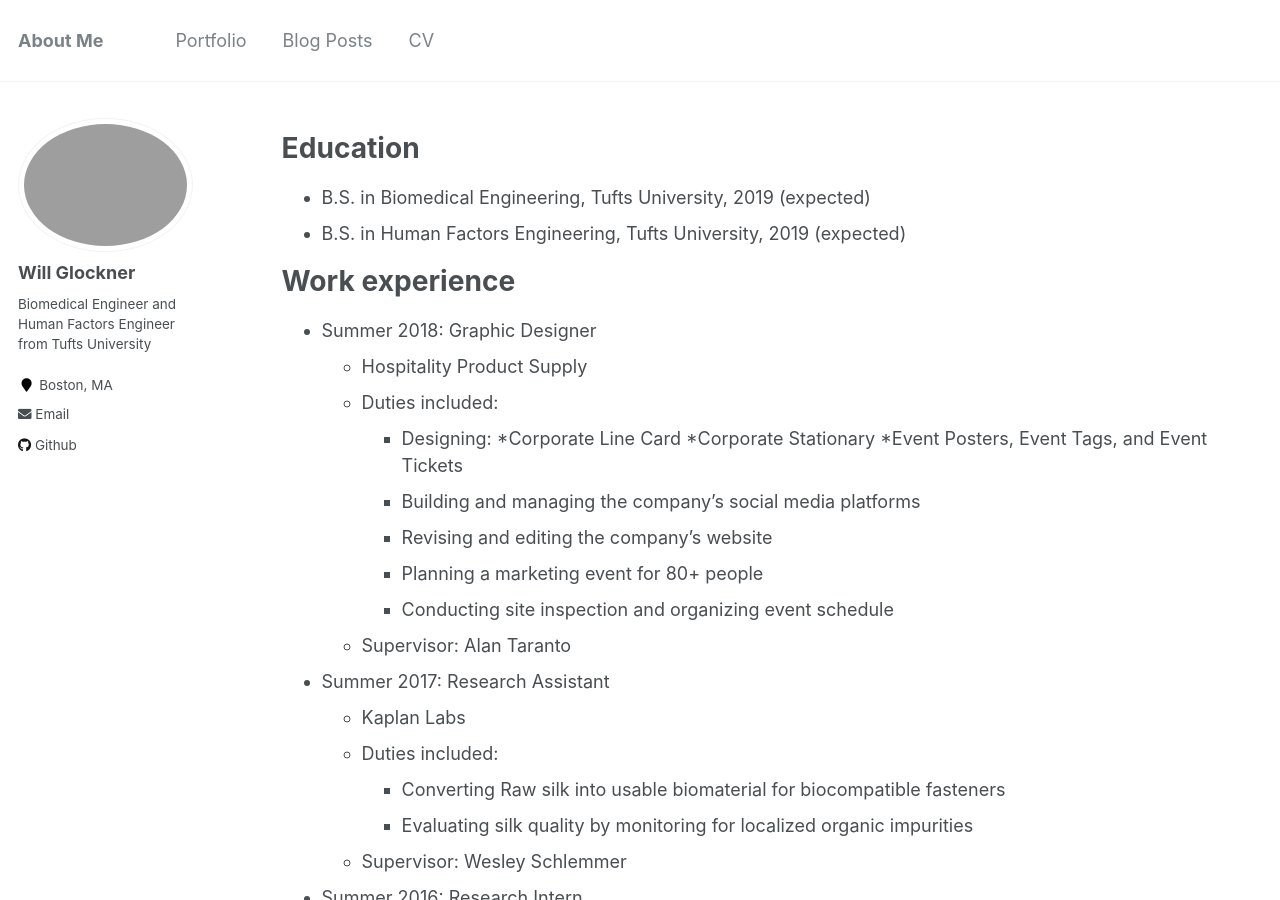
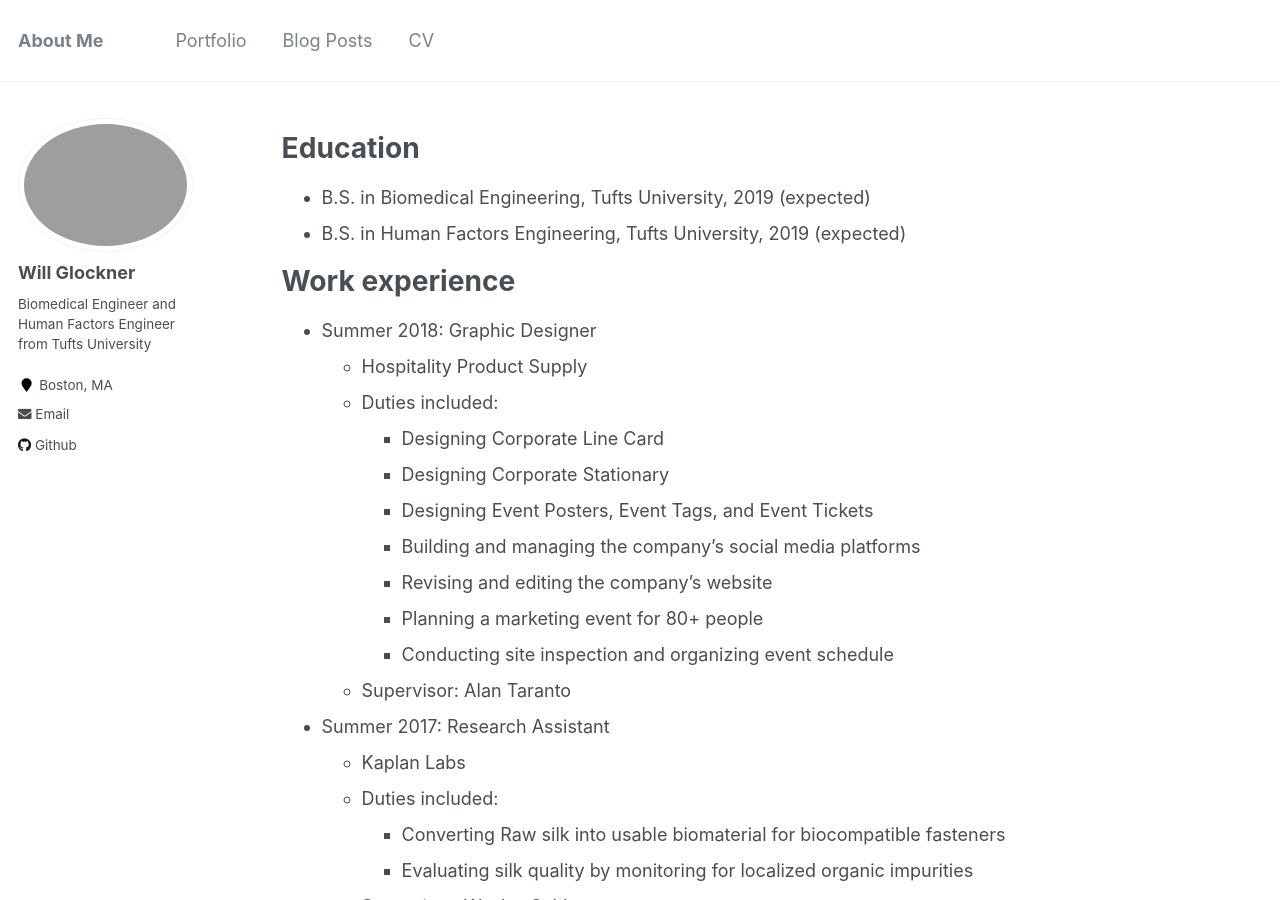
Before and after one commit to Glenn-Moss/wglock.github.io, a Jekyll site: the page built from _pages/cv.md, in a window 1280 px wide and 900 px high. Built offline with Jekyll 4.4.1, drawn with Linux system fonts in a browser that asks for light colours.

Commit message:
Update cv.md

```diff
--- a/_pages/cv.md
+++ b/_pages/cv.md
@@ -19,10 +19,9 @@ Work experience
 * Summer 2018: Graphic Designer
   * Hospitality Product Supply
   * Duties included:
-    * Designing:
-      *Corporate Line Card
-      *Corporate Stationary
-      *Event Posters, Event Tags, and Event Tickets
+    * Designing Corporate Line Card
+    * Designing Corporate Stationary
+    * Designing Event Posters, Event Tags, and Event Tickets
     * Building and managing the company's social media platforms
     * Revising and editing the company's website
     * Planning a marketing event for 80+ people
```
